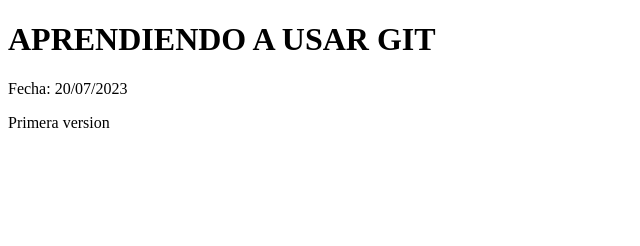
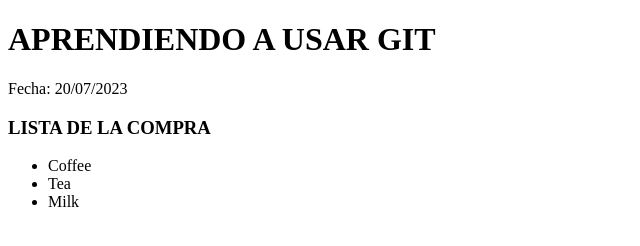
Before and after one commit to j0nmi/cursoGit, a plain HTML site: page index.html in a window 1280 px wide. Shown: the whole page, without its empty margins (0-640 px from the left). Drawn offline with Linux system fonts and the light colour scheme.

Commit message:
Agregado lista de la compra

```diff
--- a/index.html
+++ b/index.html
@@ -7,7 +7,13 @@
 
 <h1>APRENDIENDO A USAR GIT</h1>
 <p>Fecha: 20/07/2023</p>
-<p>Primera version</p>
+
+<h3>LISTA DE LA COMPRA</h3>
+<ul>
+  <li>Coffee</li>
+  <li>Tea</li>
+  <li>Milk</li>
+</ul>
 
 </body>
 </html>
```
